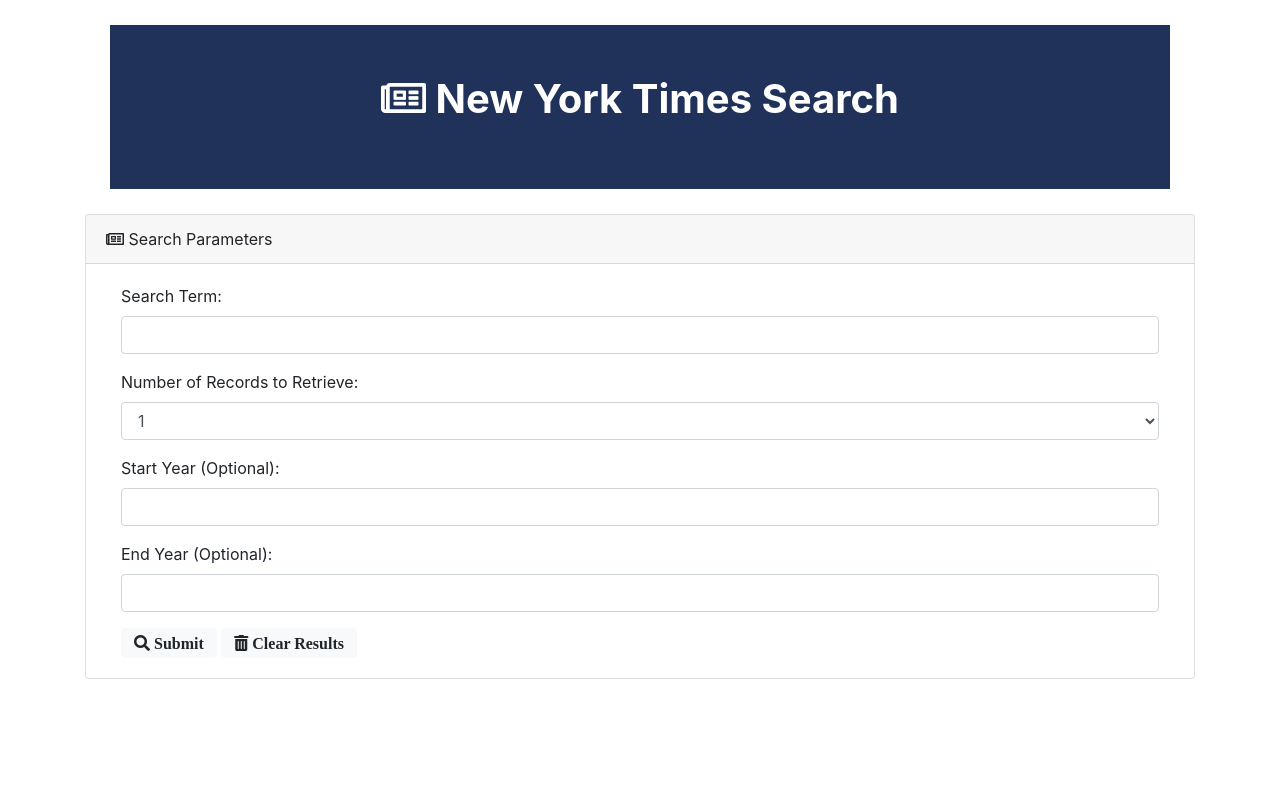
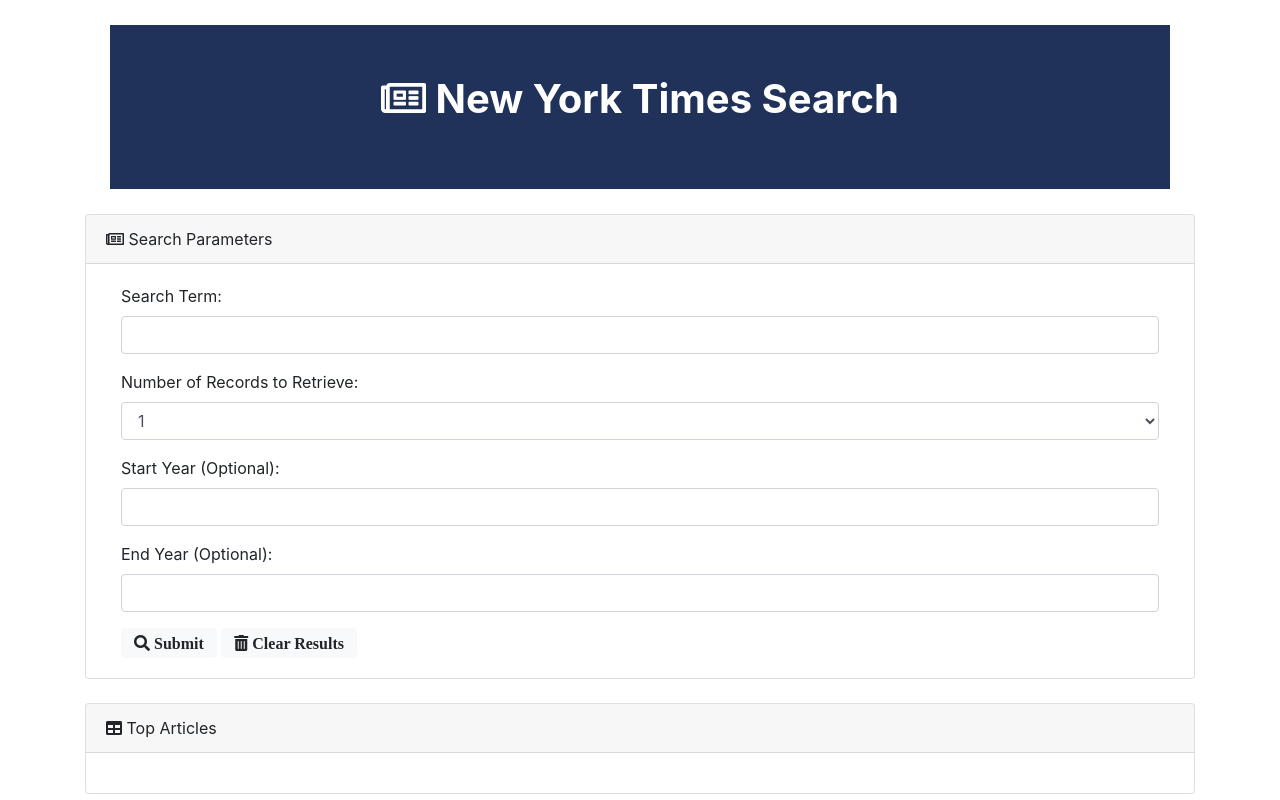
Before and after one commit to bpgould/NYTsearch, a plain HTML site: page index.html in a window 1280 px wide. Drawn offline with nearby package versions, Linux system fonts and the light colour scheme; no server answers.

Commit message:
added articles div

```diff
--- a/index.html
+++ b/index.html
@@ -61,6 +61,15 @@
           </form>
         </div>
       </div>
+      <br>
+      <div class= "row mx-auto card">
+        <div class="card-header"> <i class="fas fa-table"></i> Top Articles</div>
+        <div class= 'card-body'>
+
+          <!-- will use div to append articlest to here -->
+        </div>
+
+      </div>
     </div>
   </main>
 
```
